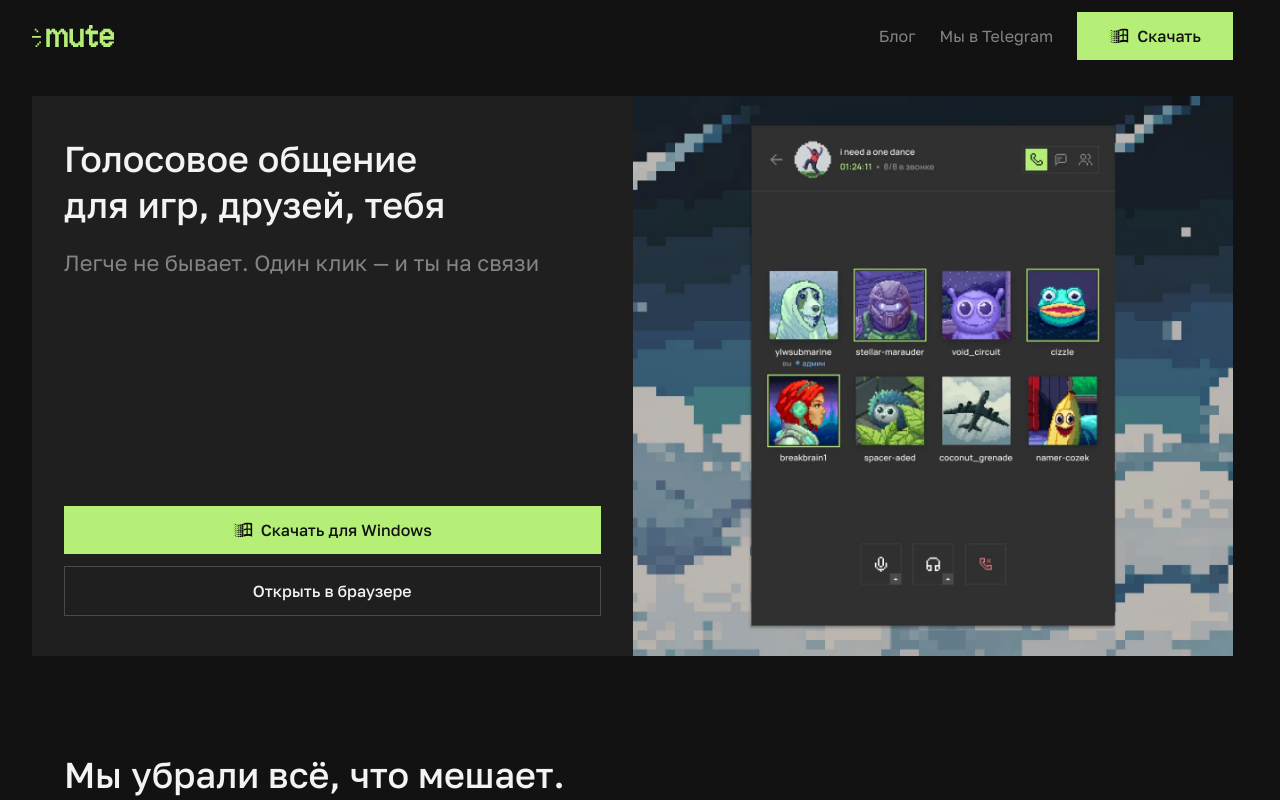
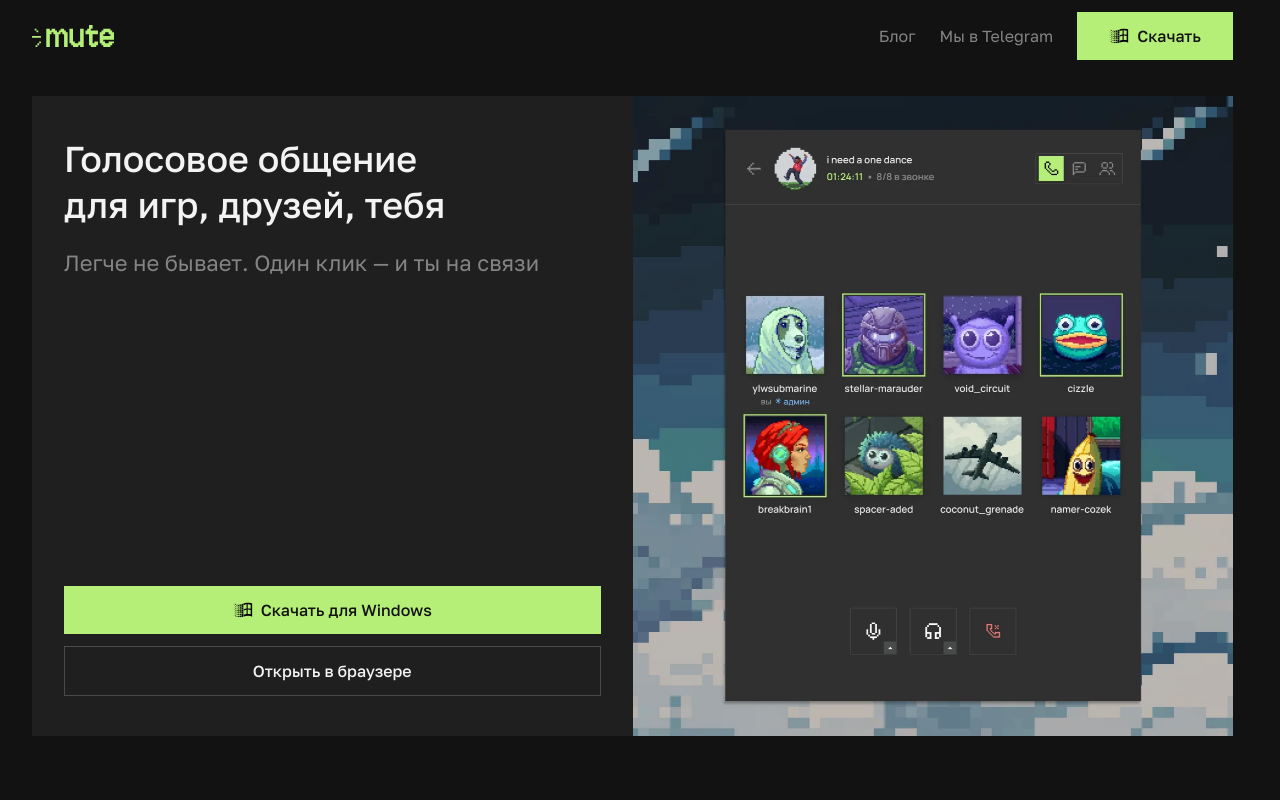
Before and after one commit to booroo-mute/landing, a Next.js app: page / in a window 1280 px wide. Shown: the top 800 px of the page. Built offline with nearby package versions, Linux system fonts and the light colour scheme; no server answers.

Commit message:
style(home): hero splits into two columns from 1200px
Per design review: below 1200px the stacked layout reads better; the
two-column split and its asymmetric paddings, fixed height and column
order now all gate on min-[1200px].

Co-Authored-By: Claude Fable 5 <noreply@anthropic.com>

```diff
--- a/components/HeroBlock.tsx
+++ b/components/HeroBlock.tsx
@@ -14,8 +14,8 @@ export default function HeroBlock() {
   const label = os === "macos" ? "Скачать для macOS" : "Скачать для Windows";
 
   return (
-    <section className="w-full min-h-[480px] md:min-h-[560px] lg:h-[640px] bg-background-secondary flex flex-col md:flex-row mt-4 md:mt-6 lg:mt-8">
-      <div className="w-full md:w-1/2 pt-8 px-4 pb-8 md:pt-10 md:px-8 md:pb-10 lg:pt-[44px] lg:pl-[44px] lg:pb-[44px] lg:pr-0 flex flex-col justify-between order-2 md:order-1">
+    <section className="w-full min-h-[480px] md:min-h-[560px] min-[1200px]:h-[640px] bg-background-secondary flex flex-col min-[1200px]:flex-row mt-4 md:mt-6 lg:mt-8">
+      <div className="w-full min-[1200px]:w-1/2 pt-8 px-4 pb-8 md:pt-10 md:px-8 md:pb-10 min-[1200px]:pt-[44px] min-[1200px]:pl-[44px] min-[1200px]:pb-[44px] min-[1200px]:pr-0 flex flex-col justify-between order-2 min-[1200px]:order-1">
         <div>
           <h1 className="title-large">
             Голосовое общение<br />для игр, друзей, тебя
@@ -24,7 +24,7 @@ export default function HeroBlock() {
             Легче не бывает. Один клик — и ты на связи
           </p>
         </div>
-        <div className="flex flex-col lg:flex-row gap-3 mt-8 lg:mt-0 lg:gap-[12px]">
+        <div className="flex flex-col lg:flex-row gap-3 mt-8 min-[1200px]:mt-0 lg:gap-[12px]">
           {isMobile ? (
             <ButtonPrimary href="https://beta.mute.ac/welcome" target="_blank">Начать общаться</ButtonPrimary>
           ) : (
@@ -35,7 +35,7 @@ export default function HeroBlock() {
           )}
         </div>
       </div>
-      <div className="w-full md:w-1/2 aspect-[4/3] md:aspect-auto md:h-auto relative order-1 md:order-2 overflow-hidden">
+      <div className="w-full min-[1200px]:w-1/2 aspect-[4/3] min-[1200px]:aspect-auto min-[1200px]:h-auto relative order-1 min-[1200px]:order-2 overflow-hidden">
         <Image
           ref={parallaxRef}
           src="/hero-image-new1.webp"
```
